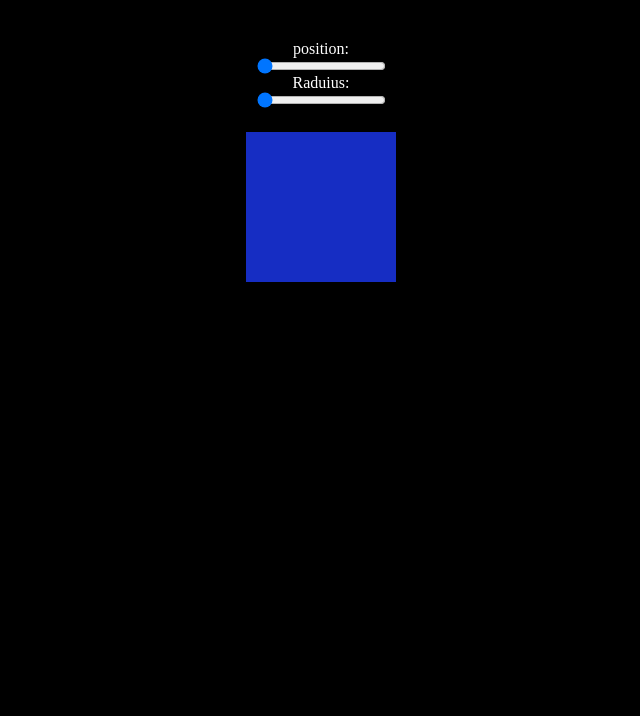
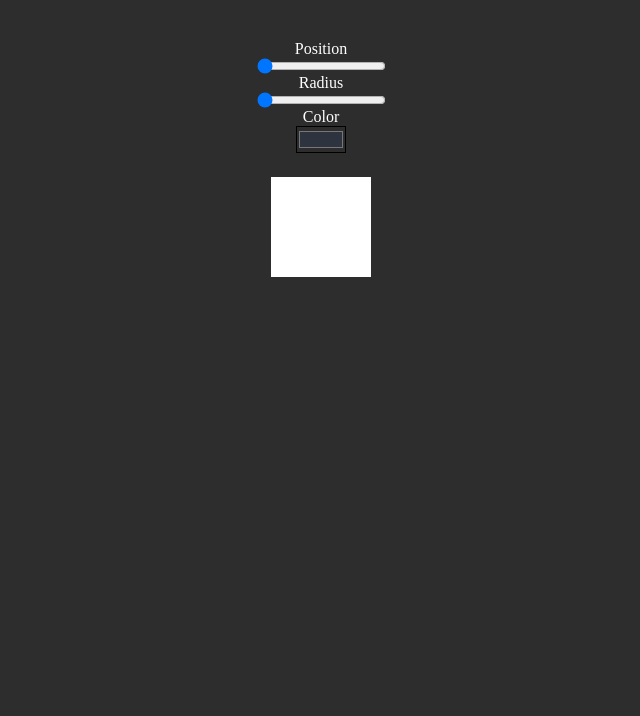
Before and after one commit to LeonardoCarreraSilva/Dynamic-CSSVar-app, a plain HTML site: page index.html in a window 1280 px wide. Shown: the part 84-800 px from the top of the page, without its empty margins (319-959 px from the left). Drawn offline with Linux system fonts and the light colour scheme.

Commit message:
add color change

```diff
--- a/index.html
+++ b/index.html
@@ -17,10 +17,14 @@
 
   <div class="cssSlider">
     <div class="slideItem">
-      <p>position:</p>
-      <input type="range" min="0" max="100" value="0" id="position" onchange="changeValue('position', this.value)">
-      <p>Raduius:</p>
-      <input type="range" min="0" max="100" value="0" id="raduius" onchange="changeValue('raduius', this.value)">
+      <label for="position">Position</label>
+      <input type="range" name="position" id="position" min="0" max="100" value="0"
+        oninput="changeValue('position', this.value)">
+      <label for="radius">Radius</label>
+      <input type="range" name="radius" id="radius" min="0" max="50" value="0"
+        oninput="changeValue('radius', this.value)">
+      <label for="color">Color</label>
+      <input type="color" name="color" id="color" value="#2E343F" onchange="changeValue('color', this.value)">
     </div>
     <div class="row">
       <div class="box"></div>
--- a/style.css
+++ b/style.css
@@ -1,12 +1,13 @@
 :root {
   --position: 0;
-  --raduius: 0;
+  --radius: 0;
+  --color: #fff;
 }
 * {
   margin: 0;
   padding: 0;
   box-sizing: border-box;
-  background-color: #000;
+  background-color: #2d2d2d;
 }
 
 .header {
@@ -29,7 +30,7 @@
     align-items: center;
     justify-content: center;
     margin-top: 1.5rem;
-    p {
+    label {
       color: white;
     }
   }
@@ -39,15 +40,15 @@
     display: flex;
     justify-content: center;
     margin-top: 1.5rem;
-    .box {
-      width: 150px;
-      height: 150px;
-      transform: translateX(var(--position));
-      transition: width;
-      position: relative;
-      /* left: var(--positionFront); */
-      border-radius: var(--raduius);
-      background-color: #162dc3;
-    }
   }
 }
+
+
+.box {
+  transform: translateX(var(--position));
+  background: var(--color);
+  border-radius: var(--radius);
+  width: 100px;
+  height: 100px;
+  transition: width 2s;
+}
```
